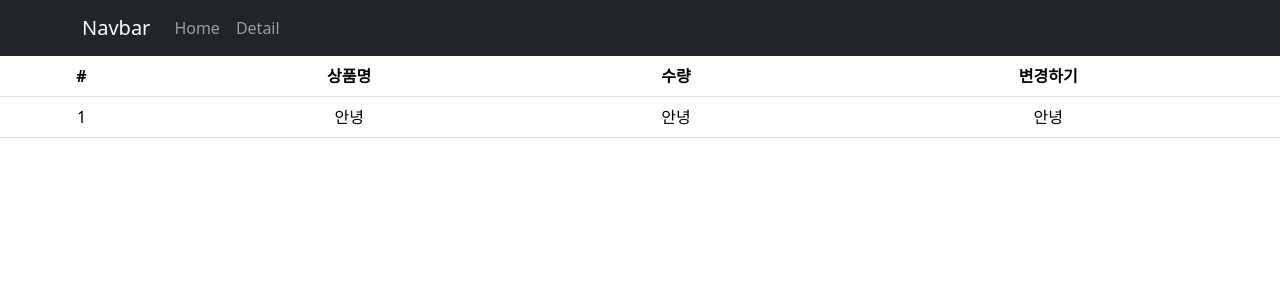
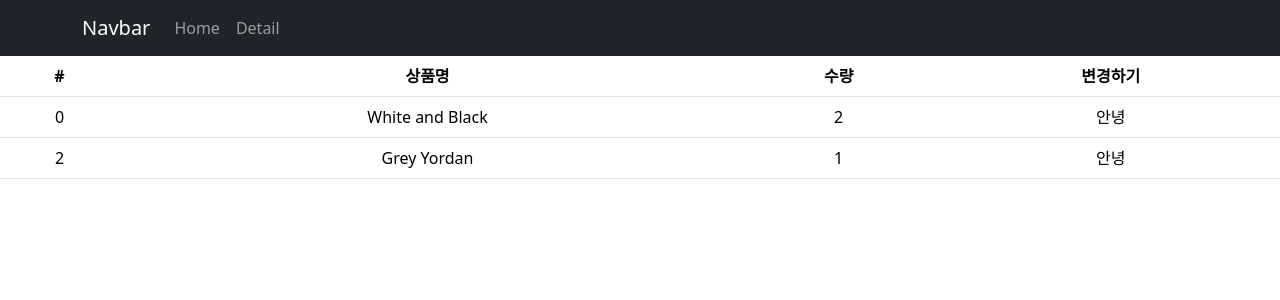
Before and after one commit to ParkSeryu/reactShop, a React (Create React App) app: page /cart in a window 1280 px wide. Shown: the top 300 px of the page. Built offline with nearby package versions, Linux system fonts and the light colour scheme.

Commit message:
Redux 2 : store에 state 보관하고 쓰는 법

```diff
--- a/src/routes/Cart.tsx
+++ b/src/routes/Cart.tsx
@@ -1,6 +1,17 @@
+import {ReactElement, JSXElementConstructor, ReactNode, ReactPortal} from "react";
 import {Table} from "react-bootstrap";
+import {useSelector} from "react-redux";
 
+type stocks = {
+    id: number,
+    name: string,
+    count: number
+}
 const Cart = () => {
+
+    const stock = useSelector((state: any) => state.stock);
+
+
     return (
         <div>
             <Table>
@@ -13,12 +24,14 @@ const Cart = () => {
                 </tr>
                 </thead>
                 <tbody>
-                <tr>
-                    <td>1</td>
-                    <td>안녕</td>
-                    <td>안녕</td>
-                    <td>안녕</td>
-                </tr>
+                {stock.map((ele: stocks) => (
+                    <tr key={ele.id}>
+                        <td>{ele.id}</td>
+                        <td>{ele.name}</td>
+                        <td>{ele.count}</td>
+                        <td>안녕</td>
+                    </tr>
+                ))}
                 </tbody>
             </Table>
         </div>
--- a/src/store.ts
+++ b/src/store.ts
@@ -1,5 +1,24 @@
-import {configureStore} from "@reduxjs/toolkit";
+import {ActionReducerMapBuilder, configureStore, createSlice} from '@reduxjs/toolkit';
+
+const user = createSlice({
+    name: 'user',
+    initialState: 'kim',
+    reducers: {}
+})
+
+const stock = createSlice({
+    name: 'stock',
+    initialState: [
+        {id: 0, name: 'White and Black', count: 2},
+        {id: 2, name: 'Grey Yordan', count: 1}
+    ],
+    reducers: {}
+})
+
 
 export default configureStore({
-    reducer: {}
-})
+    reducer: {
+        user: user.reducer,
+        stock: stock.reducer
+    }
+});
```
